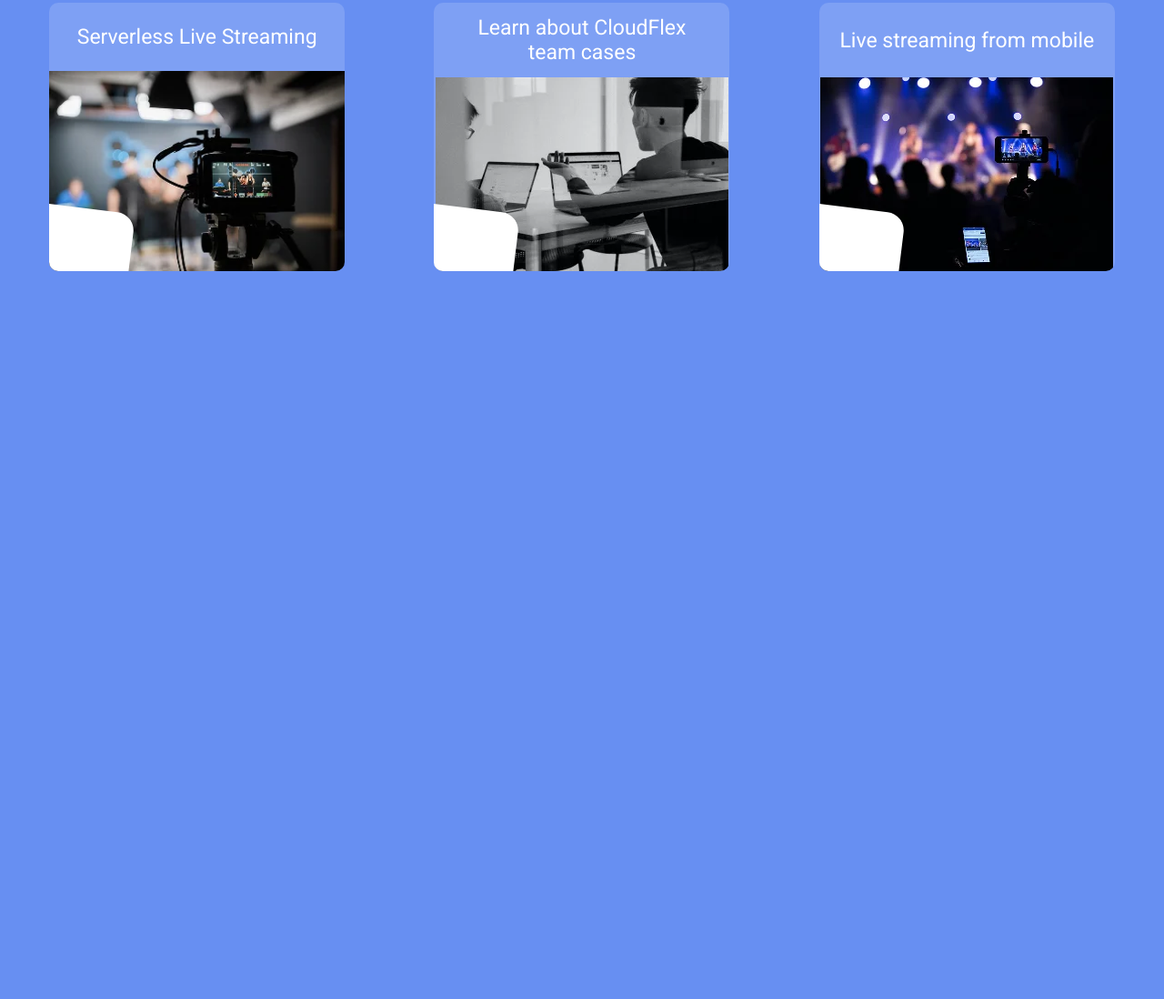
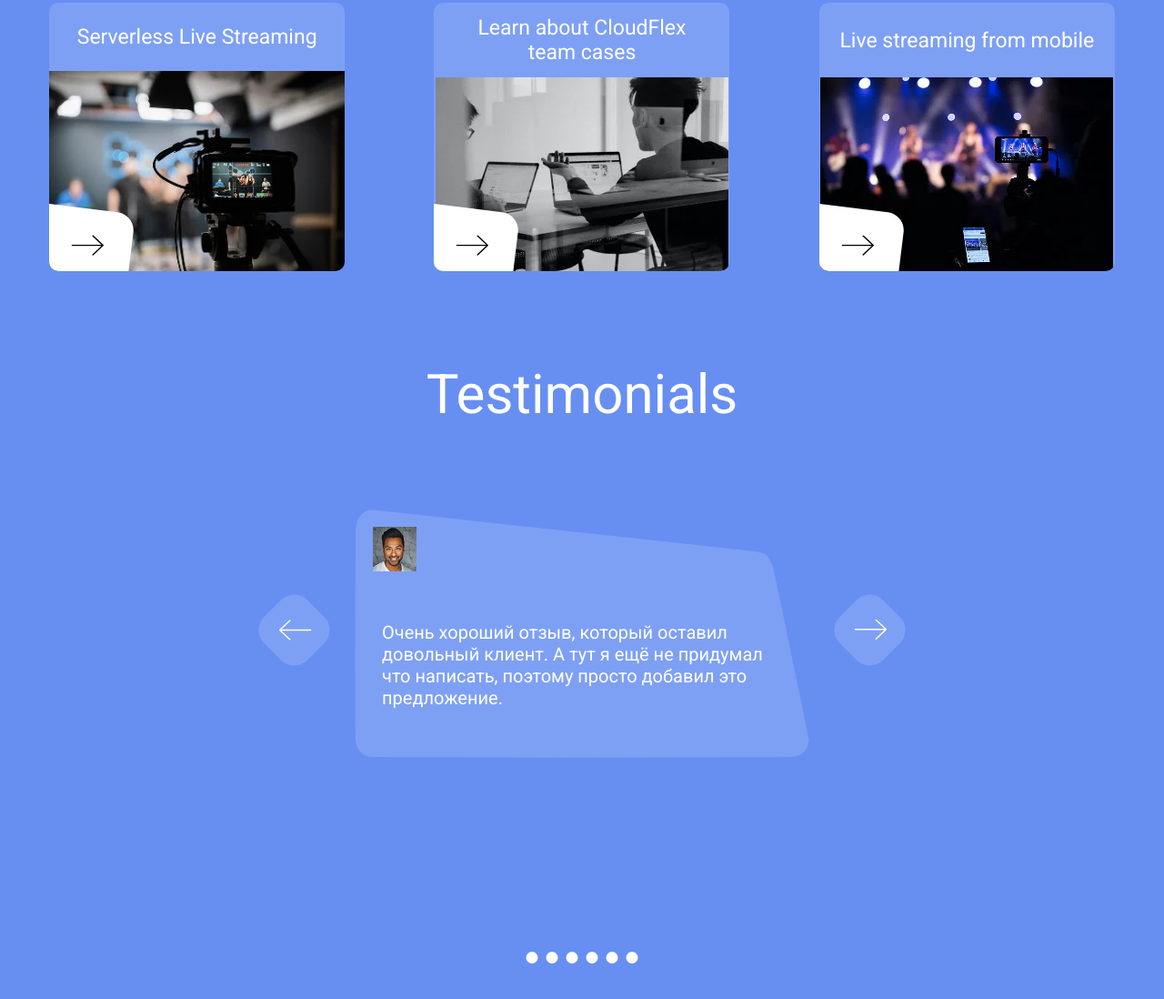
Before and after one commit to sviatoslav29041967/langing_live_streaming, a website: page index.html in a window 1280 px wide. Shown: the part 4076-5174 px from the top of the page at 91% size. Before the commit the page ends 4554 px from the top, so only its background shows below. Drawn offline with nearby package versions, Linux system fonts and the light colour scheme; files that its build step writes are made by us from their sources.

Commit message:
testimonials section added

```diff
--- a/index.html
+++ b/index.html
@@ -30,7 +30,7 @@
 
                 <div class="nav__links">
                     <ul class="nav__links-list list" aria-label="header nav links">
-                        <li class="list__item" aria-label="first link">
+                        <li class="list__item">
                             <a href="#" class="list__item-link">about us</a>
                         </li>
                         <li>
@@ -240,6 +240,52 @@
 
         </section>
 
+        <section class="testimonials-section">
+
+            <div class="container">
+                <div class="testimonials">
+                    <h2 class="testimonials__title">Testimonials</h2>
+
+                    <div class="testimonials__slider slider">
+                        <figure class="wave-card">
+                            <img src="assets/img/avatar_alpha.png" alt="avatar" class="wave-card__avatar">
+
+                            <blockquote class="wave-card__quote" cite="https://happyclient.com">
+                                <p>Очень хороший отзыв, который оставил довольный клиент. А тут я ещё не придумал что
+                                    написать, поэтому просто добавил это предложение.</p>
+                            </blockquote>
+                        </figure>
+
+                        <button class="slider__left-btn">
+                            <svg class="slider__left-btn-icon" aria-label="arrow icon">
+                                <use href="assets/sprites.svg#arrow-icon"></use>
+                            </svg>
+                        </button>
+
+
+                        <button class="slider__right-btn">
+                            <svg class="slider__right-btn-icon" aria-label="arrow icon">
+                                <use href="assets/sprites.svg#arrow-icon"></use>
+                            </svg>
+                        </button>
+
+                        <div class="slider__points">
+                            <div class="slider__points-item"></div>
+                            <div class="slider__points-item"></div>
+                            <div class="slider__points-item"></div>
+                            <div class="slider__points-item"></div>
+                            <div class="slider__points-item"></div>
+                            <div class="slider__points-item"></div>
+                        </div>
+
+                    </div>
+                </div>
+
+            </div>
+
+        </section>
+
+
     </main>
 
 
--- a/styles/_basic.scss
+++ b/styles/_basic.scss
@@ -18,7 +18,7 @@ hr {
     width: 100%;
 }
 
-figure {
+figure, blockquote {
     margin: 0;
 }
 
--- a/styles/_cards.scss
+++ b/styles/_cards.scss
@@ -119,3 +119,33 @@
        width: 300px;
     }
 }
+
+
+.wave-card {
+    @include m.d-flex(start, start, nowrap, column, 0, 35px);
+    width: 500px;
+    height: 275px;
+    background: url("../assets/wave_card_bg.svg") center/contain  no-repeat;
+
+    &__avatar {
+        margin: 20px 0 0 20px;
+    }
+
+    &__quote {
+        @include m.font(20px, 400, v.$color_white);
+        margin:0 30px;
+    }
+
+    @media (max-width: v.$media_md) {
+        width: 330px;
+        row-gap: 15px;
+        background: url("../assets/wave_card_bg.svg") 50% 0/contain no-repeat;
+
+        &__quote {
+            @include m.font(13px, 400, v.$color_white);
+        }
+
+    }
+
+
+}
--- a/styles/_experience.scss
+++ b/styles/_experience.scss
@@ -2,7 +2,7 @@
 @use "mixins" as m;
 
 .experience {
-    padding: 180px 0;
+    padding: 180px 0 0 0;
     margin: 0 auto;
     text-align: center;
     @include m.d-flex(start, center, nowrap, column, 0, 90px);
--- a/styles/_importer.scss
+++ b/styles/_importer.scss
@@ -5,3 +5,4 @@
 @forward 'work';
 @forward 'about';
 @forward 'experience';
+@forward 'testimonials';
--- /dev/null
+++ b/styles/_testimonials.scss
@@ -0,0 +1,121 @@
+@use "variables" as v;
+@use "sass:color";
+@use "mixins" as m;
+
+
+%slider-button {
+    width: 67px;
+    height: 67px;
+    border: none;
+    border-radius: 20px;
+    background-color: color.adjust(v.$color_white, $alpha: -0.85);
+    rotate: 45deg;
+}
+
+%button-icon {
+    width: 36px;
+    height: 23px;
+    fill: v.$color_white;
+}
+
+
+
+.testimonials{
+    @include m.d-flex(start, center, nowrap, column, 0, 90px);
+    padding: 100px 0 100px 0;
+    margin: 0 auto;
+
+    &__title {
+        @include m.font(60px, 400, v.$color_white);
+
+        @media(max-width: v.$media_md) {
+            @include m.font(36px, 400, v.$color_white);
+        }
+    }
+
+    .slider {
+        position: relative;
+        height: 500px;
+
+        &__left-btn {
+            @extend %slider-button;
+            @include m.position (absolute, 1, -1, top, left, 100px, -100px );
+
+            &-icon {
+                @extend %button-icon;
+                rotate: z 135deg;
+            }
+        }
+
+
+
+        &__right-btn{
+            @extend %slider-button;
+            @include m.position (absolute, 1, -1, top, right, 100px, -100px );
+
+            &-icon {
+                @extend %button-icon;
+                rotate: z -45deg;
+            }
+        }
+
+        &__left-btn:hover,
+        &__right-btn:hover {
+            cursor: pointer;
+            box-shadow: inset 0 0 15px 3px rgba(0,0,0,.15);
+
+            .slider__left-btn-icon,
+            .slider__right-btn-icon {
+                fill: v.$color_black;
+            }
+        }
+
+        &__points {
+            @include m.position (absolute, 1, -1, bottom, left, 0, 50% );
+            @include m.d-flex(start, center, nowrap, row, 9px, 0);
+            translate: -50% 0;
+
+            &-item {
+                width: 13px;
+                height: 13px;
+                border-radius: 50%;
+                background-color: v.$color_white;
+
+                &:hover {
+                    cursor: pointer;
+                    scale: .7;
+                    background-color: v.$color_grey;
+                }
+
+            }
+        }
+
+        @media (max-width: v.$media_md) {
+            height: 300px;
+
+            &__left-btn {
+                top: unset;
+                bottom: 20px;
+                left: 0;
+            }
+            &__right-btn {
+                top: unset;
+                bottom: 20px;
+                right: 0;
+            }
+
+            &__points {
+                bottom: 45px;
+            }
+        }
+
+        @media (max-width: v.$media_min) {
+            &__left-btn {
+                left: 10px;
+            }
+            &__right-btn {
+                right: 10px;
+            }
+        }
+    }
+}
--- a/styles/_variables.scss
+++ b/styles/_variables.scss
@@ -1,6 +1,7 @@
 $color_blue: #678FF2;
 $color_white: #fff;
 $color_black: #000;
+$color_grey: #B4B4B4;
 
 $media_xxl: 1400px;
 $media_xl: 1200px;
```
Also changed, not shown: assets/img/avatar_alpha.png (added), assets/wave_card_bg.svg (added).
